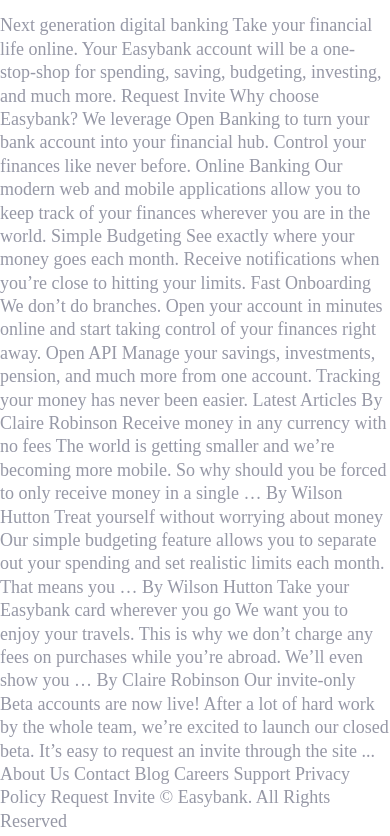
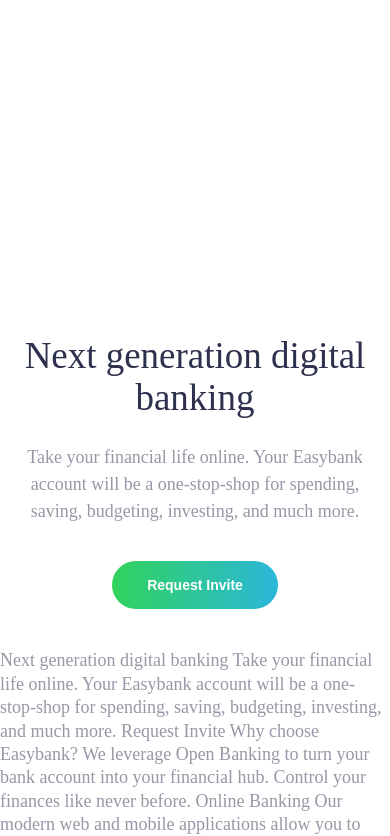
Before and after one commit to SunRise-afk/Easybank, a website built with webpack: page src/index.html in a window 390 px wide. Shown: the part 48-884 px from the top of the page. Built offline with nearby package versions, Linux system fonts and the light colour scheme; files whose address does not match are found by name.

Commit message:
Added responsive hero section

```diff
--- a/src/_globals.scss
+++ b/src/_globals.scss
@@ -21,6 +21,14 @@
   &.noscroll {
     overflow: hidden;
   }
+  @include breakpoints-up(large) {
+    font-size: 1.25rem;
+  }
+}
+h1,
+h2,
+h3 {
+  margin-top: 0;
 }
 a,
 a:visited,
@@ -29,6 +37,8 @@
 }
 .container {
   padding: 0 1.5rem;
+  max-width: 69.375rem;
+  margin: 0 auto;
 }
 .flex {
   display: flex;
@@ -56,7 +66,9 @@
   border: none;
   color: white;
   font-weight: 700;
+  font-size: $font-sm;
   transition: opacity 0.2s linear;
+  outline: none;
   &:hover {
     opacity: 0.75;
   }
--- /dev/null
+++ b/src/_hero.scss
@@ -0,0 +1,67 @@
+.hero {
+  @include breakpoints-up(large) {
+    display: flex;
+    align-items: center;
+  }
+  &_image {
+    position: relative;
+    background-image: url('./assets/images/bg-intro-mobile.svg');
+    background-size: cover;
+    background-repeat: no-repeat;
+    background-position: center center;
+    min-height: 17.5rem;
+    @include breakpoints-up(medium) {
+      height: 25rem;
+      background-position: center 70%;
+    }
+    @include breakpoints-up(large) {
+      flex: 3;
+      order: 2;
+      height: 41rem;
+      background-image: url('./assets/images/bg-intro-desktop.svg');
+      background-position: left center;
+      max-width: 50rem;
+    }
+
+    &::before {
+      content: '';
+      display: block;
+      height: 100%;
+      width: 100%;
+      position: absolute;
+      background-image: url('./assets/images/image-mockups.png');
+      background-size: 93%;
+      background-repeat: no-repeat;
+      background-position: center bottom;
+      @include breakpoints-up(large) {
+        background-size: 93%;
+        height: 110%;
+        max-width: 39.375rem;
+      }
+    }
+  }
+  &_text {
+    text-align: center;
+    padding-top: 2.25em;
+    padding-bottom: 2.25em;
+    @include breakpoints-up(large) {
+      order: 1;
+      flex: 2;
+      text-align: left;
+    }
+    h1 {
+      font-weight: 300;
+      font-size: 2.31rem;
+      line-height: 1.15;
+      color: $color_primary_dark_blue;
+      margin-bottom: 1.5rem;
+      @include breakpoints-up(large) {
+        font-size: 3.5rem;
+      }
+    }
+    p {
+      line-height: 1.5;
+      margin-bottom: 2.25rem;
+    }
+  }
+}
--- a/src/index.html
+++ b/src/index.html
@@ -34,6 +34,20 @@
         ><a href="#">Blog</a><a href="#">Careers</a>
       </div>
     </header>
+    <main>
+      <section class="hero">
+        <div class="hero_image"></div>
+        <div class="hero_text container">
+          <h1>Next generation digital banking</h1>
+          <p>
+            Take your financial life online. Your Easybank account will be a
+            one-stop-shop for spending, saving, budgeting, investing, and much
+            more.
+          </p>
+          <button type="button" class="button">Request Invite</button>
+        </div>
+      </section>
+    </main>
     Next generation digital banking Take your financial life online. Your
     Easybank account will be a one-stop-shop for spending, saving, budgeting,
     investing, and much more. Request Invite Why choose Easybank? We leverage
--- a/src/style.scss
+++ b/src/style.scss
@@ -1,3 +1,4 @@
 @import './_globals.scss';
 @import './_variables.scss';
 @import './_header.scss';
+@import './_hero.scss';
```
